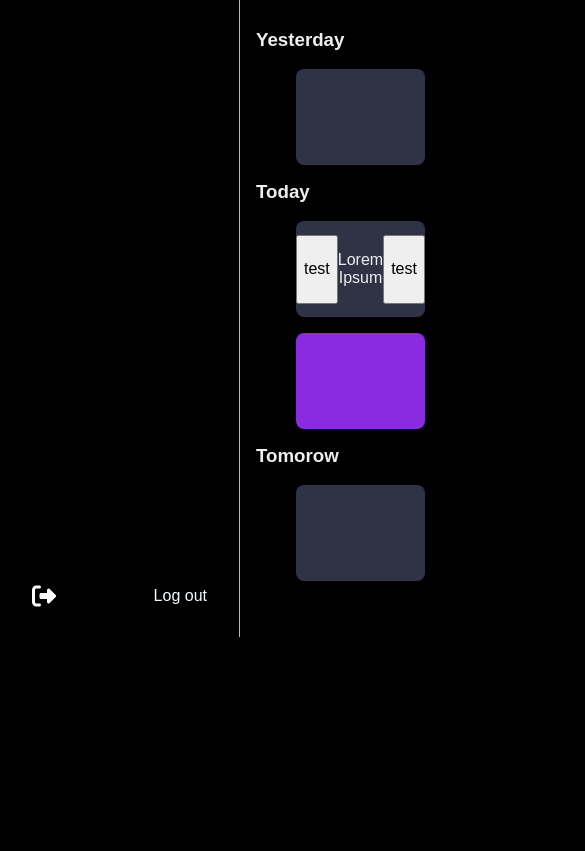
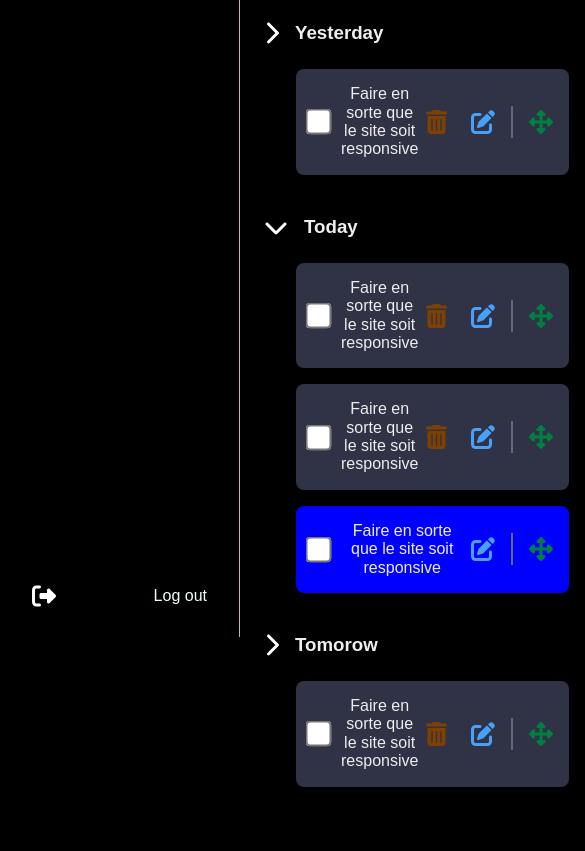
Before and after one commit to Pierre-MarieMarchio/DWWM-TS-TodoListe, a plain HTML site: page src/index.html in a window 390 px wide. Shown: the part 207-1058 px from the top of the page, 585 px wide, since content can reach past the window. Before the commit the page ends 844 px from the top, so only its background shows below. Drawn offline with Linux system fonts and the light colour scheme.

Commit message:
no responsive css html  implementation

```diff
--- a/src/index.html
+++ b/src/index.html
@@ -37,9 +37,14 @@
           <form action="">
             <div class="input-container ic2">
               <input id="note" class="input" type="text" placeholder=" " />
+              <div class="buttons">
+                <input class="blue i-size date-button" type="image" src="./assets/svg/calendar-days-solid.svg" alt="Set Date">
+                <input class="green i-size submit-button" type="image" src="./assets/svg/circle-chevron-right-solid.svg" alt="Validate">
+              </div>
               <div class="cut"></div>
               <label for="note" class="placeholder">Add a Note</label>
             </div>
+
           </form>
         </div>
 
@@ -51,49 +56,109 @@
 
           <div class="list-day">
             <div class="list-day-Title">
+              <img class=" i-size white" src="./assets/svg/chevron-right-solid.svg" alt="" />
               <h3>Yesterday</h3>
-              <img src="" alt="" />
+
             </div>
             <ul class="list-colum Yesterday-list">
               <li>
-                <div class="postit-box"></div>
+                <div class="postit-box">
+                  <div class="list-text">
+                    <input class="check-box" type="checkbox" name="horns" />
+                    <p class="postit-text">
+                      Faire en sorte que le site soit responsive
+                    </p>
+
+                  </div>
+                  <img class="red" src="./assets/svg/trash-can-solid.svg" alt="bouton delet">
+                  <img class="blue" src="./assets/svg/pen-to-square-solid.svg" alt="bouton modifier">
+                  <div class="vertical-separator"></div>
+                  <img id="greenbtn" class="green" src="./assets/svg/up-down-left-right-solid.svg" alt="bouton mouve">
+                </div>
               </li>
             </ul>
           </div>
 
           <div class="list-day">
             <div class="list-day-Title">
+              <img class=" i-size white" src="./assets/svg/chevron-down-solid.svg" alt="" />
               <h3>Today</h3>
-              <img src="" alt="" />
+
             </div>
             <ul class="list-colum Today-list">
               <li>
                 <div class="postit-box">
+                  <div class="list-text">
+                    <input class="check-box" type="checkbox" name="horns" />
+                    <p class="postit-text">
+                      Faire en sorte que le site soit responsive
+                    </p>
 
-                    <div class="list-text">
-                        <button>test</button>
-                        <p class="postit-text">Lorem Ipsum</p>
-                        <button>test</button>
-                    </div>
+                  </div>
+                  <img class="red" src="./assets/svg/trash-can-solid.svg" alt="bouton delet">
+                  <img class="blue" src="./assets/svg/pen-to-square-solid.svg" alt="bouton modifier">
+                  <div class="vertical-separator"></div>
+                  <img id="greenbtn" class="green" src="./assets/svg/up-down-left-right-solid.svg" alt="bouton mouve">
                 </div>
               </li>
               <li>
-                <div class="postit-box is-modified"></div>
+                <div class="postit-box">
+                  <div class="list-text">
+                    <input class="check-box" type="checkbox" name="horns" />
+                    <p class="postit-text">
+                      Faire en sorte que le site soit responsive
+                    </p>
+
+                  </div>
+                  <img class="red" src="./assets/svg/trash-can-solid.svg" alt="bouton delet">
+                  <img class="blue" src="./assets/svg/pen-to-square-solid.svg" alt="bouton modifier">
+                  <div class="vertical-separator"></div>
+                  <img id="greenbtn" class="green" src="./assets/svg/up-down-left-right-solid.svg" alt="bouton mouve">
+                </div>
               </li>
-            </ul>
+              <li>
+                <div class="postit-box ismodified">
+                  <div class="list-text">
+                    <input class="check-box" type="checkbox" name="horns" />
+                    <p class="postit-text">
+                      Faire en sorte que le site soit responsive
+                    </p>
+
+                  </div>
+                  <img class="red" src="./assets/svg/trash-can-solid.svg" alt="bouton delet">
+                  <img class="blue" src="./assets/svg/pen-to-square-solid.svg" alt="bouton modifier">
+                  <div class="vertical-separator"></div>
+                  <img id="greenbtn" class="green" src="./assets/svg/up-down-left-right-solid.svg" alt="bouton mouve">
+                </div>
+              </li>
           </div>
 
           <div class="list-day">
             <div class="list-day-Title">
+
+              <img class=" i-size white" src="./assets/svg/chevron-right-solid.svg" alt="" />
+
               <h3>Tomorow</h3>
-              <img src="" alt="" />
+
             </div>
             <ul class="list-colum Tomorow-list">
               <li>
-                <div class="postit-box">
-                </div>
+                <li>
+                  <div class="postit-box">
+                    <div class="list-text">
+                      <input class="check-box" type="checkbox" name="horns" />
+                      <p class="postit-text">
+                        Faire en sorte que le site soit responsive
+                      </p>
+
+                    </div>
+                    <img class="red" src="./assets/svg/trash-can-solid.svg" alt="bouton delet">
+                    <img class="blue" src="./assets/svg/pen-to-square-solid.svg" alt="bouton modifier">
+                    <div class="vertical-separator"></div>
+                    <img id="greenbtn" class="green" src="./assets/svg/up-down-left-right-solid.svg" alt="bouton mouve">
+                  </div>
+                </li>
               </li>
-
             </ul>
           </div>
         </div>
--- a/src/styles/main.css
+++ b/src/styles/main.css
@@ -26,11 +26,17 @@ main {
 
 /* section selector colum*/
 .section-todo-list {
+  display: flex;
+  flex-direction: column;
+  max-width: 1400px;
+  width: 100%;
+  margin: 0 auto;
   color: #eee;
 }
 
 .section-todo-list .list {
   padding: 1rem;
+
 }
 
 .section-todo-list .list-title {
@@ -70,11 +76,28 @@ section.section-selector img {
 
 /* new todo list */
 
+.input-container {
+  display: flex;
+  align-items: center;
+}
+
+.input-container .input {
+  flex-grow: 1;
+  margin-right: 10px;
+}
+
+.input-container .buttons {
+  display: flex;
+  align-items: center;
+}
+
+.input-container .buttons input {
+  margin-right: 10px;
+}
 div.new-list-box {
   display: flex;
   align-items: center;
   text-align: center;
-  /* background-color: #15172b; */
   padding: 0.5rem;
   margin: 1rem;
   border-radius: 0.5rem;
@@ -87,6 +110,10 @@ div.new-list-box form {
   position: relative;
   width: 100%;
   margin: 0.65rem 0rem;
+  background-color: #303245;
+  border-radius: 12px;
+  border: 0;
+  box-sizing: border-box;
 }
 
 .input {
@@ -103,7 +130,7 @@ div.new-list-box form {
 }
 
 .cut {
-  /* background-color: #15172b; */
+
   border-radius: 0.8rem;
   height: 1.2rem;
   left: 1.2rem;
@@ -147,9 +174,27 @@ div.new-list-box form {
 
 /* list */
 
+.check-box {
+  margin: 1rem;
+  transform: scale(2);
+  cursor: pointer;
+}
+
+.list-day{
+  margin-bottom: 3rem ;
+}
+
+.list-day-Title {
+  display: flex;
+  align-items: center;
+  align-content: center;
+
+}
+
 .list-colum {
   display: flex;
   flex-direction: column;
+
 }
 div.list-day-Title {
   height: 0.5rem;
@@ -166,9 +211,13 @@ div.list-day h3 {
   align-content: center;
   text-align: center;
   background-color: #303245;
-  height: 6rem;
+
   margin-top: 1rem;
   border-radius: 0.5rem;
+}
+
+.postit-box.ismodified {
+  background-color: blue;
 }
 
 .postit-box.is-modified {
@@ -176,6 +225,60 @@ div.list-day h3 {
 }
 
 .list-text {
-  margin: 0 auto;
+  width: 100%;
   display: flex;
+  align-items: center;
+  align-content: center;
+  text-align: center;
 }
+
+.vertical-separator {
+  margin-right: 1rem;
+  border: 1px solid #65657b;
+  height: 2rem;
+}
+
+/* icones svg */
+
+.i-size {
+  height: 1.5rem;
+  margin: 0.5rem;
+  margin-right: 1rem;
+  cursor: pointer;
+}
+
+.list ul.list-colum li img {
+  height: 1.5rem;
+  margin: 0.5rem;
+  margin-right: 1rem;
+  cursor: pointer;
+}
+
+.red {
+  filter: brightness(0) saturate(100%) invert(22%) sepia(89%) saturate(1183%)
+    hue-rotate(13deg) brightness(99%) contrast(103%);
+}
+
+.list ul.list-colum .postit-box.ismodified img.red {
+  display: none;
+}
+
+.blue {
+  filter: brightness(0) saturate(100%) invert(51%) sepia(99%) saturate(1182%)
+    hue-rotate(186deg) brightness(100%) contrast(97%);
+}
+
+.green {
+  filter: brightness(0) saturate(100%) invert(20%) sepia(79%) saturate(2705%)
+    hue-rotate(144deg) brightness(103%) contrast(101%);
+}
+
+.white {
+  filter: invert(99%) sepia(54%) saturate(169%) hue-rotate(248deg)
+    brightness(115%) contrast(100%);
+}
+
+#greenbtn {
+  margin: 0;
+  margin-right: 1rem;
+}
```
Also changed, not shown: src/assets/svg/calendar-days-solid.svg (added), src/assets/svg/chevron-down-solid.svg (added), src/assets/svg/chevron-left-solid.svg (added), src/assets/svg/chevron-right-solid.svg (added), src/assets/svg/circle-chevron-right-solid.svg (added), src/assets/svg/pen-to-square-solid.svg (added), src/assets/svg/trash-can-solid.svg (added), src/assets/svg/up-down-left-right-solid.svg (added).
